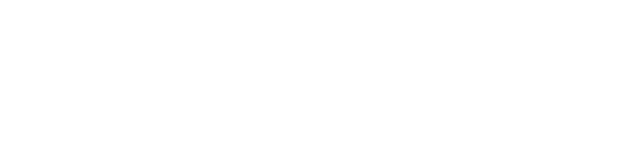
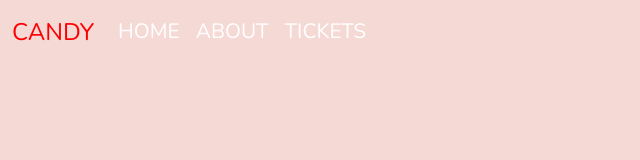
Before and after one commit to ZiggarM/bootstrapLearning, a plain HTML site: page Starter/index.html in a window 1280 px wide. Shown: the whole page, without its empty margins (0-640 px from the left). Drawn offline with nearby package versions, Linux system fonts and the light colour scheme.

Commit message:
Creating navbar

```diff
--- a/Starter/app.css
+++ b/Starter/app.css
@@ -0,0 +1,19 @@
+body {
+    background-color: #f5d9d5;
+    font-family: "nunito", sans-serif;
+}
+
+.navbar-brand {
+    font-size: 1.5rem;
+    color: red
+}
+
+.nav-link {
+    font-size: 1.3rem;
+    color: white;
+    font-weight: 400
+}
+
+.nav-link:hover {
+    color: red
+}
--- a/Starter/index.html
+++ b/Starter/index.html
@@ -1,5 +1,6 @@
 <!doctype html>
 <html lang="en">
+
 <head>
   <!-- Required meta tags -->
   <meta charset="utf-8">
@@ -9,7 +10,8 @@
   <link href="https://fonts.googleapis.com/css?family=Nunito:200,300,400,700" rel="stylesheet">
 
   <!-- Bootstrap CSS -->
-    <link rel="stylesheet" href="https://stackpath.bootstrapcdn.com/bootstrap/4.1.3/css/bootstrap.min.css" integrity="sha384-MCw98/SFnGE8fJT3GXwEOngsV7Zt27NXFoaoApmYm81iuXoPkFOJwJ8ERdknLPMO" crossorigin="anonymous">
+  <link href="https://cdn.jsdelivr.net/npm/bootstrap@5.3.0-alpha1/dist/css/bootstrap.min.css" rel="stylesheet"
+    integrity="sha384-GLhlTQ8iRABdZLl6O3oVMWSktQOp6b7In1Zl3/Jr59b6EGGoI1aFkw7cmDA6j6gD" crossorigin="anonymous">
 
   <!-- Custom CSS -->
   <link rel="stylesheet" href="app.css">
@@ -18,11 +20,48 @@
 </head>
 
 <body>
+  <nav id="myNav" class="navbar navbar-expand-md bg-transparent navbar-dark">
+    <div class=" container-fluid">
+      <a class="navbar-brand" href="#">CANDY</a>
+      <button class="navbar-toggler" type="button" data-bs-toggle="collapse" data-bs-target="#navbarNav"
+        aria-controls="navbarNav" aria-expanded="false" aria-label="Toggle navigation">
+        <span class="navbar-toggler-icon"></span>
+      </button>
+      <div class="collapse navbar-collapse" id="navbarNav">
+        <ul class="navbar-nav">
+          <li class="nav-item">
+            <a class="nav-link" aria-current="page" href="#">HOME</a>
+          </li>
+          <li class="nav-item">
+            <a class="nav-link" href="#">ABOUT</a>
+          </li>
+          <li class="nav-item">
+            <a class="nav-link" href="#">TICKETS</a>
+          </li>
+        </ul>
+      </div>
+    </div>
+  </nav>
+
+
+
+
+
+
+
   <!-- Optional JavaScript -->
   <!-- jQuery first, then Popper.js, then Bootstrap JS -->
-    <script src="https://code.jquery.com/jquery-3.3.1.slim.min.js" integrity="sha384-q8i/X+965DzO0rT7abK41JStQIAqVgRVzpbzo5smXKp4YfRvH+8abtTE1Pi6jizo" crossorigin="anonymous"></script>
-    <script src="https://cdnjs.cloudflare.com/ajax/libs/popper.js/1.14.3/umd/popper.min.js" integrity="sha384-ZMP7rVo3mIykV+2+9J3UJ46jBk0WLaUAdn689aCwoqbBJiSnjAK/l8WvCWPIPm49" crossorigin="anonymous"></script>
-    <script src="https://stackpath.bootstrapcdn.com/bootstrap/4.1.3/js/bootstrap.min.js" integrity="sha384-ChfqqxuZUCnJSK3+MXmPNIyE6ZbWh2IMqE241rYiqJxyMiZ6OW/JmZQ5stwEULTy" crossorigin="anonymous"></script>
+  <!-- <script src="https://code.jquery.com/jquery-3.3.1.slim.min.js"
+    integrity="sha384-q8i/X+965DzO0rT7abK41JStQIAqVgRVzpbzo5smXKp4YfRvH+8abtTE1Pi6jizo"
+    crossorigin="anonymous"></script> -->
+  <script src="https://cdn.jsdelivr.net/npm/@popperjs/core@2.11.6/dist/umd/popper.min.js"
+    integrity="sha384-oBqDVmMz9ATKxIep9tiCxS/Z9fNfEXiDAYTujMAeBAsjFuCZSmKbSSUnQlmh/jp3"
+    crossorigin="anonymous"></script>
+  <script src="https://cdn.jsdelivr.net/npm/bootstrap@5.3.0-alpha1/dist/js/bootstrap.bundle.min.js"
+    integrity="sha384-w76AqPfDkMBDXo30jS1Sgez6pr3x5MlQ1ZAGC+nuZB+EYdgRZgiwxhTBTkF7CXvN"
+    crossorigin="anonymous"></script>
+</body>
 
 </body>
+
 </html>
```
Lines whose indentation alone changed are shown as unchanged.
